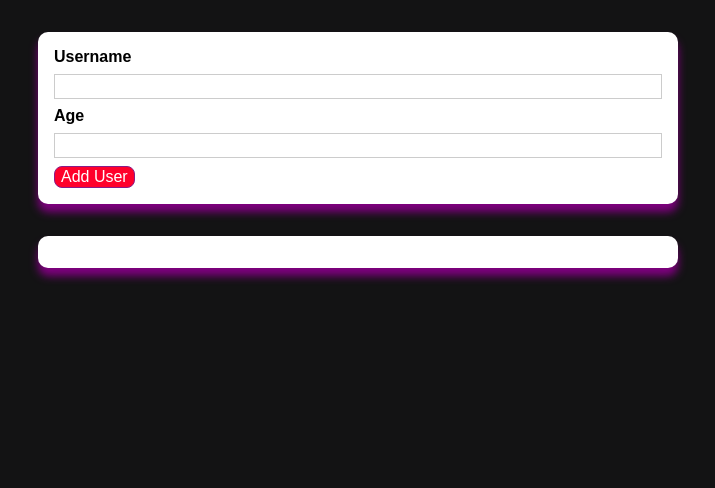
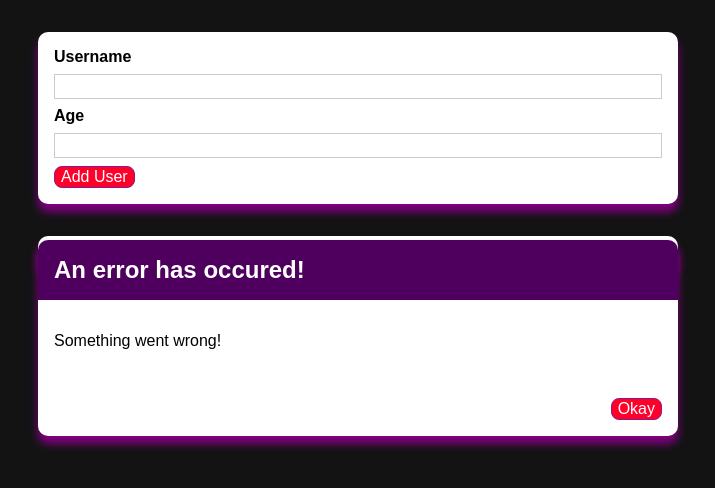
Before and after one commit to PrabeshPP/ReactJS_Practice1.1, a React (Create React App) app: page / in a window 1280 px wide. Shown: the top 488 px of the page, without its empty margins (282-997 px from the left). Built offline with nearby package versions, Linux system fonts and the light colour scheme.

Commit message:
Error Modal fixed--->>

```diff
--- a/src/App.js
+++ b/src/App.js
@@ -12,6 +12,7 @@ function App() {
 
   }
   return (
+
     <div className="App">
     <AddUser onAddUser={addUserHandler}/>
     <UserList users={usersList} />
--- a/src/components/UI/errormodal.js
+++ b/src/components/UI/errormodal.js
@@ -2,18 +2,20 @@ import React from "react";
 import Button from "./Button";
 import Card from "./card";
 
+import classes from "./errormodal.module.css";
+
 
 const  ErrorModal=(props)=>{
     return(
-        <Card>
-        <header>
+        <Card classes={classes.modal}>
+        <header className={classes.header}>
             <h2>{props.title}</h2>
         </header>
-        <div>
+        <div className={classes.content}>
             <p>{props.message}</p>
         </div>
 
-        <footer>
+        <footer className={classes.actions}>
             <Button>
                 Okay
             </Button>
--- a/src/components/UI/errormodal.module.css
+++ b/src/components/UI/errormodal.module.css
@@ -3,4 +3,42 @@
     top: 0;
     left:0;
     width: 100%;
+    height: 100vh;
+    z-index: 10;
+    background: rgba(0, 0, 0, 0.75);
 }
+
+.modal{
+    position: fixed;
+    top: 30vh;
+    left: 10%;
+    width: 80%;
+    z-index: 100;
+    overflow: hidden;
+}
+.header {
+    background: #4f005f;
+    padding: 1rem;
+  }
+
+  .header h2 {
+    margin: 0;
+    color: white;
+  }
+
+  .content {
+    padding: 1rem;
+  }
+
+  .actions {
+    padding: 1rem;
+    display: flex;
+    justify-content: flex-end;
+  }
+
+  @media (min-width: 768px) {
+    .modal {
+      left: calc(50% - 20rem);
+      width: 40rem;
+    }
+  }
--- a/src/components/Users/AddUsers.js
+++ b/src/components/Users/AddUsers.js
@@ -2,6 +2,7 @@ import React ,{useState} from "react";
 import Card from "../UI/card";
 import classes from './AddUsers.module.css';
 import Button from "../UI/Button";
+import ErrorModal from "../UI/errormodal";
 
 function AddUser(props){
     const [enteredUsername,setEnteredUsername]=useState("");
@@ -31,10 +32,12 @@ function AddUser(props){
 
 
     return(
-        <Card classes={classes.input}>
-        <form onSubmit={
-            addUserHandler
-        }>
+        <div>
+             <ErrorModal title="An error has occured!" message="Something went wrong!"/>
+            <Card classes={classes.input}>
+            <form onSubmit={
+                 addUserHandler
+            }>
             <label htmlFor="username">Username</label>
           <input  id="username" type={"text"} value={enteredUsername} onChange={userNameChangeHandler} />
           <label htmlFor="age">Age</label>
@@ -43,6 +46,8 @@ function AddUser(props){
           <Button type="submit">Add User</Button>
         </form>
         </Card>
+        </div>
+
     );
 }
 
```
